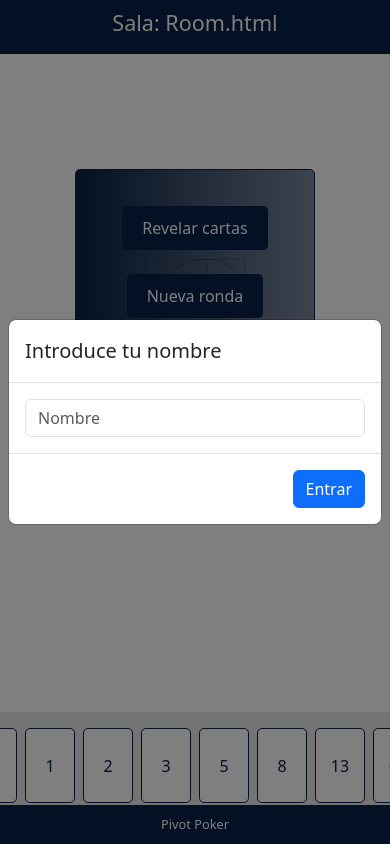
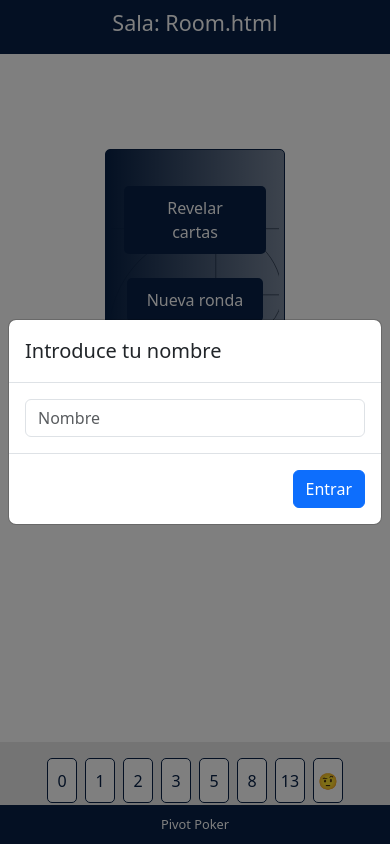
Before and after one commit to eLeKaJota/planning-poker, a website: page view/room.html in a window 390 px wide. Drawn offline with nearby package versions, Linux system fonts and the light colour scheme; no server answers.

Commit message:
feat: responsive

```diff
--- a/public/css/style.css
+++ b/public/css/style.css
@@ -296,7 +296,7 @@
 .grid-table-center {
     grid-area: center;
     background-image: url("/img/fibonacci_spiral.svg");
-    background-size: 100%;
+    background-size: 300px;
     background-repeat: no-repeat;
     background-position: center;
 }
@@ -409,6 +409,11 @@
         min-width: 80px;
     }
 
+    .grid-table-center {
+        background-image: url("/img/fibonacci_spiral.svg");
+        background-size: 240px;
+    }
+
     .grid-table-center-content {
         min-height: 160px;
         min-width: 240px;
@@ -423,4 +428,81 @@
     .fibonacci-list {
         gap: 0.5rem;
     }
+
+    .user-vote {
+        width: 40px;
+        height: 60px;
+    }
+
+    .fibonacci-button {
+        width: 40px;
+        height: 60px;
+    }
+
+    .user-table {
+        /* remove width */
+        width: auto;
+        min-height: auto;
+    }
+
 }
+
+@media (max-width: 480px) {
+    .grid-table {
+        grid-template-rows: auto 1fr auto;
+        grid-gap: 0.2rem;
+        grid-template-columns: 6rem 1fr 6rem;
+        min-height: 120px;
+    }
+
+    .grid-area {
+        min-height: 60px;
+        min-width: 60px;
+    }
+
+    .grid-table-center {
+        background-image: url("/img/fibonacci_spiral.svg");
+        background-size: 180px;
+    }
+
+    .grid-table-center-content {
+        min-height: 120px;
+        min-width: 180px;
+    }
+
+    .votes-container {
+        min-height: 60px;
+
+        padding: 1rem;
+    }
+
+    .fibonacci-list {
+        gap: 0.5rem;
+    }
+
+    .user-vote {
+        width: 30px;
+        height: 45px;
+    }
+
+    .fibonacci-button {
+        width: 30px;
+        height: 45px;
+    }
+
+    .poker-title {
+        font-size: 3em;
+    }
+
+    .copyUrl input {
+        max-width: 120px;
+    }
+
+    .copyUrl button {
+        font-size: 10px;
+    }
+
+    .copyUrl {
+        gap: 0.5rem;
+    }
+}
```
